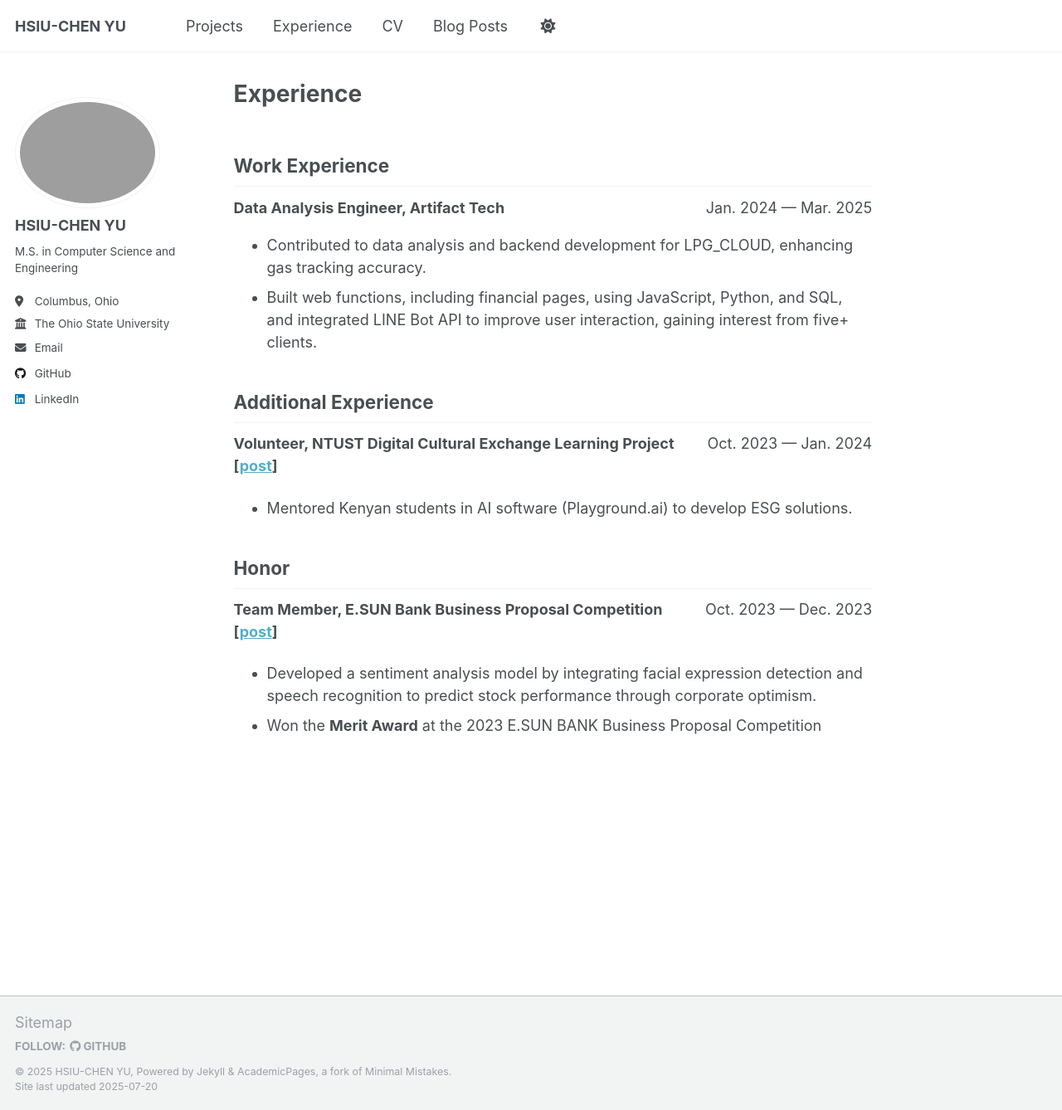
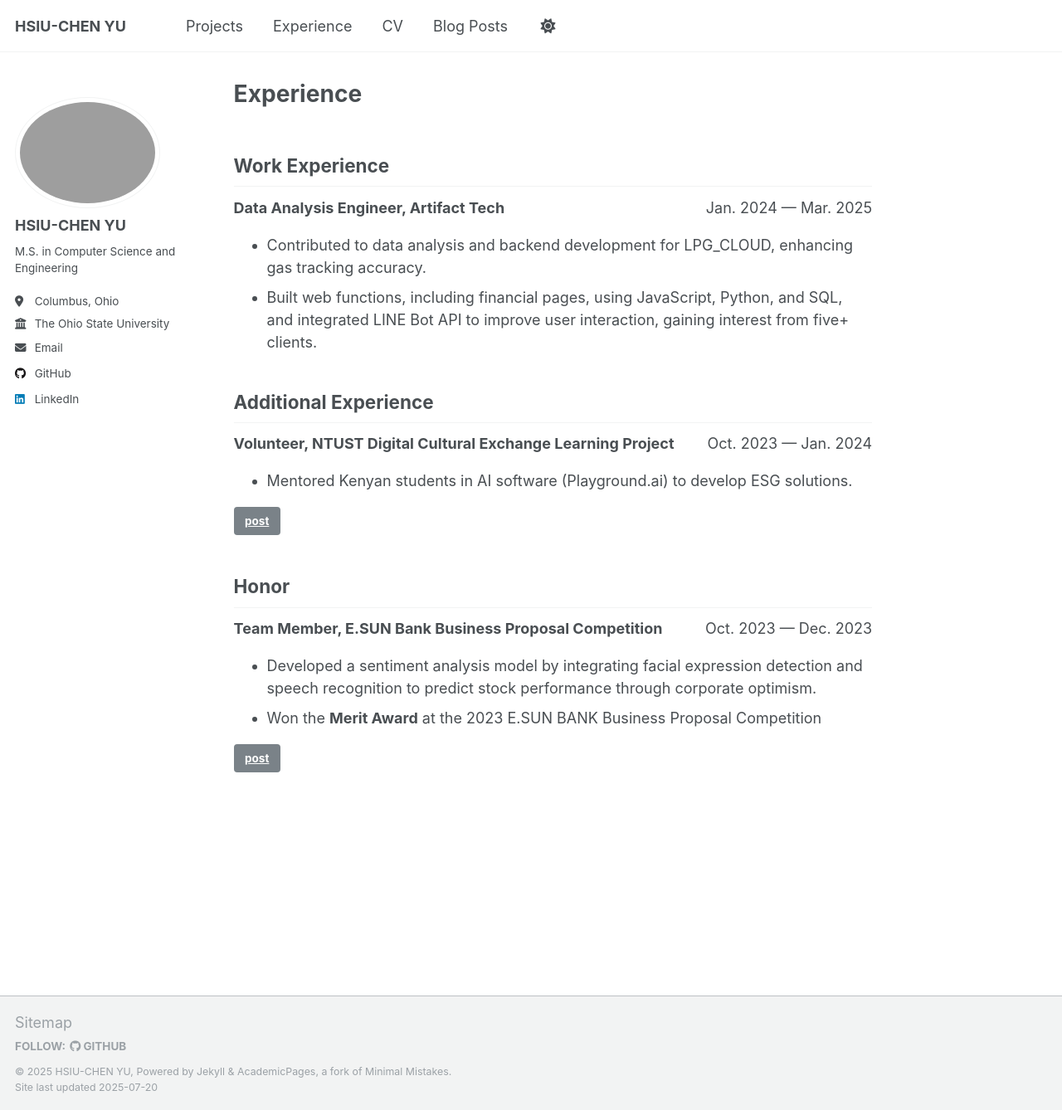
Before and after one commit to drink36/drink36.github.io, a Jekyll site: the page built from _pages/experience.md, in a window 1280 px wide and 1338 px high. Shown: the whole window at 83% size. Built offline with Jekyll 4.4.1, drawn with Linux system fonts in a browser that asks for light colours; a script that is not in the unit is left out; part of the change alters nothing that is shown.

```diff
--- a/_pages/experience.md
+++ b/_pages/experience.md
@@ -26,11 +26,9 @@ to improve user interaction, gaining interest from five+ clients.
   <div>Oct. 2023 — Jan. 2024</div>
 </div>
 
-**[[post](https://www.linkedin.com/posts/hsiu-chen-yu_volunteer-culturalexchange-activity-7146229752960278528-9xzR?utm_source=share&utm_medium=member_desktop&rcm=ACoAAC0OpicBR1UKtDzc_ukgfbG1aLh-p4kv0AI)]**
-
-
 - Mentored Kenyan students in AI software (Playground.ai) to develop ESG solutions.
 
+[post](https://www.linkedin.com/posts/hsiu-chen-yu_volunteer-culturalexchange-activity-7146229752960278528-9xzR?utm_source=share&utm_medium=member_desktop&rcm=ACoAAC0OpicBR1UKtDzc_ukgfbG1aLh-p4kv0AI){: .btn .btn--primary }
 
 ## Honor
 
@@ -39,8 +37,9 @@ to improve user interaction, gaining interest from five+ clients.
   <div>Oct. 2023 — Dec. 2023</div>
 </div>
 
-**[[post](https://www.linkedin.com/posts/hsiu-chen-yu_fintech-ai-competition-activity-7144603500784533504-O28Y?utm_source=share&utm_medium=member_desktop&rcm=ACoAAC0OpicBR1UKtDzc_ukgfbG1aLh-p4kv0AI)]**
 
 
 - Developed a sentiment analysis model by integrating facial expression detection and speech recognition to predict stock performance through corporate optimism.
 - Won the **Merit Award** at the 2023 E.SUN BANK Business Proposal Competition
+
+[post](https://www.linkedin.com/posts/hsiu-chen-yu_fintech-ai-competition-activity-7144603500784533504-O28Y?utm_source=share&utm_medium=member_desktop&rcm=ACoAAC0OpicBR1UKtDzc_ukgfbG1aLh-p4kv0AI){: .btn .btn--primary }
```
